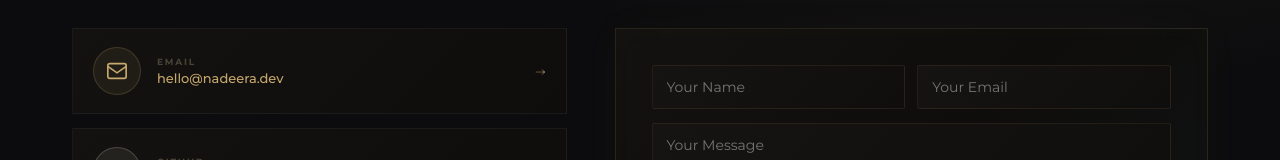
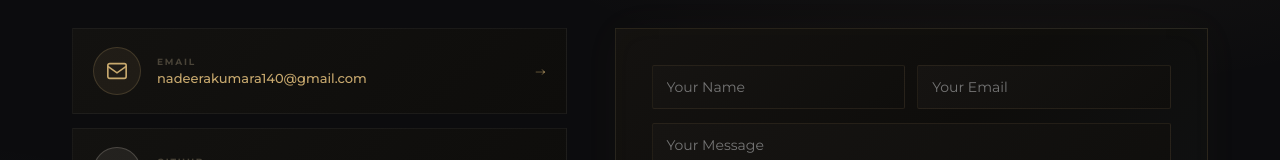
Before and after one commit to nadeera365/nadeera-portfolio-frontend, a React (Vite) app: page / in a window 1280 px wide. Shown: the part 5712-5872 px from the top of the page. Built offline with nearby package versions, Linux system fonts and the light colour scheme.

Commit message:
add email in index.js

```diff
--- a/src/data/index.js
+++ b/src/data/index.js
@@ -14,7 +14,7 @@ export const PROFILE = {
   github:     "https://github.com/nadeera365", // ← your GitHub profile URL
   linkedin:   "https://linkedin.com/in/nadeera-shasika",
   behance:    "https://behance.net/yourname", // ← your Behance profile URL
-  email:      "hello@nadeera.dev",
+  email:      "nadeerakumara140@gmail.com",
 };
 
 // ─────────────────────────────────────────────────────────────────────────────
```
